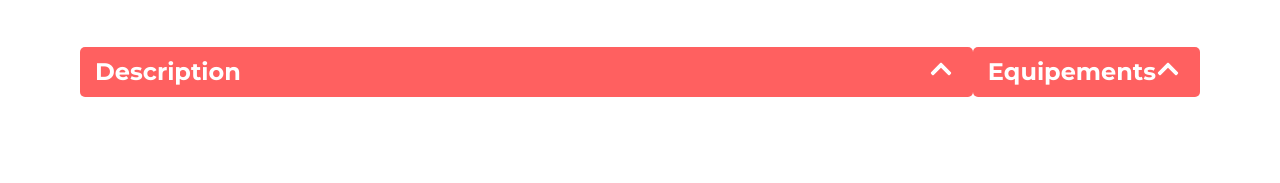
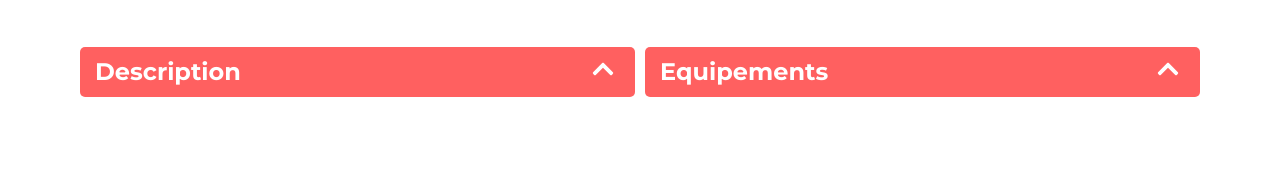
Before and after one commit to jcaldicote/P6-Kasa, a React (Vite) app: page /logement/0979876d in a window 1280 px wide. Shown: the part 683-866 px from the top of the page. Built offline with nearby package versions, Linux system fonts and the light colour scheme.

Commit message:
mise place component Description et Equipemeents

```diff
--- a/src/components/Collapse.jsx
+++ b/src/components/Collapse.jsx
@@ -10,7 +10,7 @@ export function Collapse({ title, children, active }) {
   const toggleActive = () => setActive((active) => !active);
 
   useEffect(() => {
-    setSectionHeight(collapseRef.current.offsetHeight + 2);
+    setSectionHeight(collapseRef.current.offsetHeight + 5);
   }, [children]);
 
   return (
--- a/src/pages/Logement.jsx
+++ b/src/pages/Logement.jsx
@@ -53,7 +53,10 @@ export default function Logement() {
           </div>
         </div>
         <div className="logement__collapse">
+          <div className="logement__collapse_item">
             <Collapse title="Description">{data.description}</Collapse>
+          </div>
+          <div className="logement__collapse_item">
             <Collapse title="Equipements">
               {data.equipments.map((e, index) => (
                 <Equipment key={index} equipment={e} />
@@ -61,6 +64,7 @@ export default function Logement() {
             </Collapse>
           </div>
         </div>
+      </div>
     </>
   );
 }
--- a/src/pages/Logement.scss
+++ b/src/pages/Logement.scss
@@ -72,7 +72,13 @@
   }
   &__collapse {
     display: flex;
-    justify-content: space-between;
-    width: 100%;
+    gap: 10px;
+    font-size: 18px;
+    &_item {
+      flex-basis: 50%;
+    }
+  }
+  .Collapse__content {
+    font-size: 18px;
   }
 }
```
Lines whose indentation alone changed are shown as unchanged.
